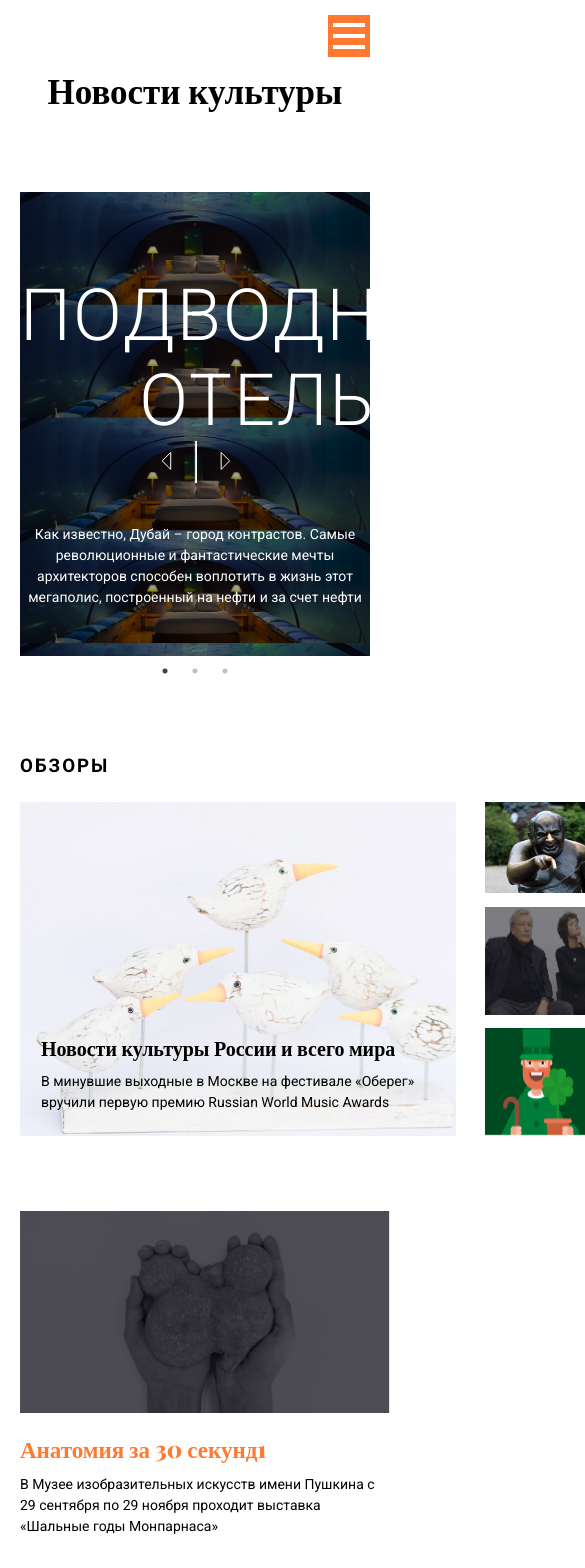
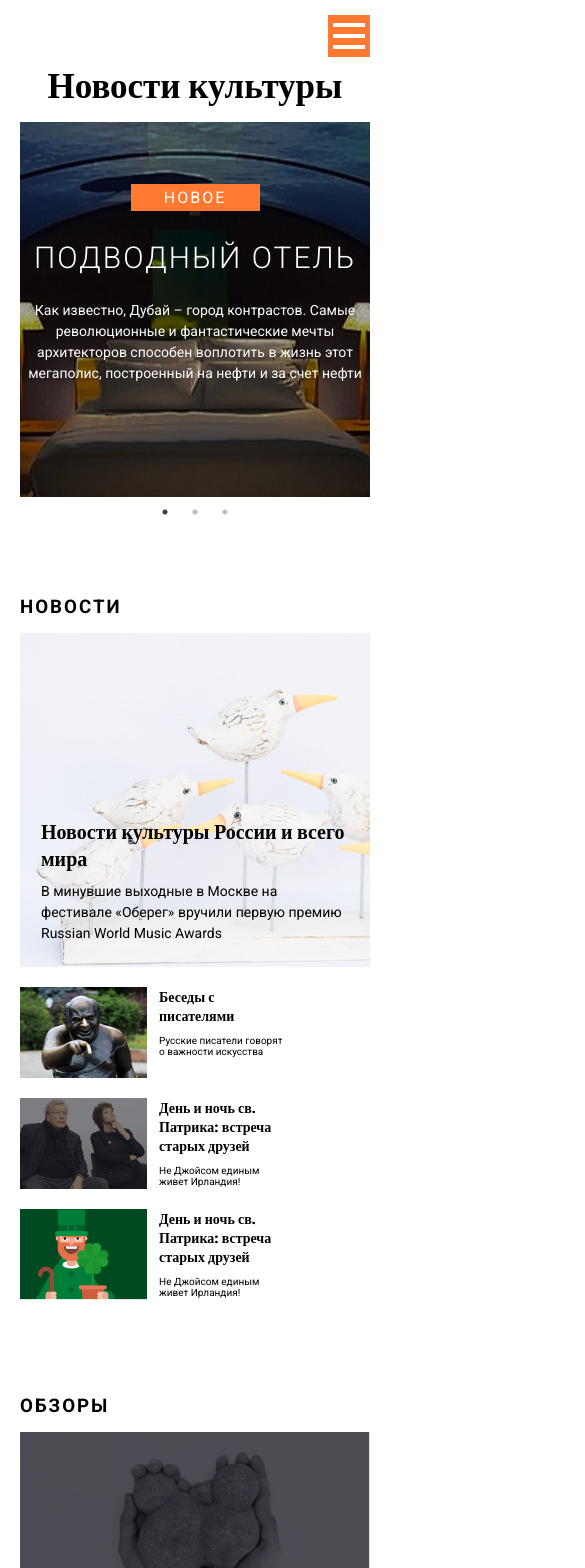
Before and after one commit to Zavrazhneva/veles, a React (Create React App) app: page / in a window 390 px wide. Shown: the top 1568 px of the page, 585 px wide, since content can reach past the window. Built offline with nearby package versions, Linux system fonts and the light colour scheme.

Commit message:
refactor mobile style

```diff
--- a/src/app/App.jsx
+++ b/src/app/App.jsx
@@ -23,8 +23,9 @@ export function App() {
     );
 }
 
-//onClick на закрывание меню мобильного
+//отрисовать х на мобильном меню
 //отображение меню мобильного на ширине от 320
 //адаптивность
 //придумать блоки для innerPage
-//поправить блок верхней часть от innerPage , при работе с хедером скачет высота
+//точки верхнего слайдера занести на слайдер в мобильной версии
+//отображение нижнего слайдера по 3-1 на мобильном разрешении
--- a/src/bottomEvent/Bottomevent.module.css
+++ b/src/bottomEvent/Bottomevent.module.css
@@ -25,3 +25,8 @@
 .titleFamily {
     font-family: 'Roboto', sans-serif;
 }
+@media (max-width: 1180px) {
+    .event {
+        margin-bottom: 50px;
+    }
+}
--- a/src/content/Content.jsx
+++ b/src/content/Content.jsx
@@ -37,10 +37,11 @@ export class Content extends React.Component {
                 <h2 className={S.title}>Новости культуры</h2>
                 <Header />
                 <SliderOffer />
-                <h3 className={S.titleBlocks}>Обзоры</h3>
                 <div className={S.content}>
                     <div className={S.contentLeft}>
+                        <h3 className={S.titleBlocks}>Новости</h3>
                         <NewsContent />
+                        <h3 className={S.titleBlocks}>Обзоры</h3>
                         <Overviews overviews={this.state.data} />
                         <Pagination
                             pagesCount={20}
--- a/src/content/Content.module.css
+++ b/src/content/Content.module.css
@@ -5,7 +5,7 @@
     margin-bottom: 15px;
 }
 .contentWrapper {
-    margin: 66px 0;
+    margin: 60px 0;
 }
 .content {
     display: flex;
@@ -21,7 +21,7 @@
 }
 
 .contentLeft {
-    max-width: 770px;
+    width: 770px;
     display: flex;
     flex-direction: column;
     justify-content: space-between;
@@ -31,3 +31,20 @@
     flex-direction: column;
     justify-content: space-between;
 }
+@media (max-width: 1180px) {
+    .content {
+        flex-direction: column;
+    }
+    .contentLeft {
+        margin: auto;
+    }
+    .contentRight {
+        margin: auto;
+    }
+}
+@media (max-width: 768px) {
+    .contentLeft {
+        width: 100%;
+    }
+
+}
--- a/src/event/Event.module.css
+++ b/src/event/Event.module.css
@@ -36,3 +36,8 @@
     align-items: center;
     text-transform: uppercase;
 }
+@media (max-width: 1180px) {
+    .event {
+        margin-bottom: 50px;
+    }
+}
--- a/src/header/Header.module.css
+++ b/src/header/Header.module.css
@@ -21,6 +21,7 @@
     flex-flow: column nowrap;
     background-color: #ff7931;
     padding: 5px;
+    z-index: 100;
 }
 .div {
     width: 2rem;
@@ -39,9 +40,7 @@
 @media (max-width: 768px) {
     .burger {
         display: flex;
-
     }
-
     .list {
         display: none;
         flex-direction: column;
@@ -59,6 +58,9 @@
         background-repeat: no-repeat;
         background-position: right;
     }
+    .header {
+        margin: 0;
+    }
 }
 
 .listActive {
--- a/src/news/News.jsx
+++ b/src/news/News.jsx
@@ -44,7 +44,6 @@ export class NewsContent extends React.Component {
     render() {
         return (
             <div>
-                <News />
                 <TopNews />
             </div>
         );
--- a/src/news/News.module.css
+++ b/src/news/News.module.css
@@ -18,7 +18,7 @@
     margin-right: 12px;
 }
 .title {
-    font-family: Playfair Display;
+    font-family: 'Playfair Display', serif;
     font-style: normal;
     font-weight: 900;
     font-size: 14px;
@@ -46,7 +46,6 @@
 }
 .topDescript {
     font-family: 'Roboto';
-
     font-size: 14px;
     line-height: 150%;
 }
@@ -55,3 +54,21 @@
     font-size: 14px;
     line-height: 19px;
 }
+.infoBlock {
+    display: flex;
+}
+@media (max-width: 768px) {
+    .newsBlock {
+        display: flex;
+        flex-direction: column;
+    }
+    .topNews {
+        margin-right: 0;
+        margin-bottom: 20px;
+        width: 100%;
+        max-width: 470px;
+    }
+    .news {
+        margin-bottom: 20px;
+    }
+}
--- a/src/overviews/Overviews.module.css
+++ b/src/overviews/Overviews.module.css
@@ -1,7 +1,7 @@
 .overview {
     display: flex;
     flex-direction: column;
-    max-width: 370px;
+    width: 370px;
     margin-bottom: 38px;
 }
 .images {
@@ -28,3 +28,13 @@
     justify-content: space-between;
     margin-bottom: 10px;
 }
+
+@media (max-width: 410px) {
+    .overview {
+        width: 100%;
+
+    }
+    .images {
+        width: 100%;
+    }
+}
--- a/src/slider/Slider.jsx
+++ b/src/slider/Slider.jsx
@@ -3,6 +3,7 @@ import Slider from 'react-slick';
 import S from './Slider.module.css';
 import cx from 'classnames';
 import classNames from 'classnames';
+import { Button } from '../Button/button';
 
 export class SliderOffer extends React.Component {
     constructor(props) {
@@ -32,23 +33,30 @@ export class SliderOffer extends React.Component {
         };
         return (
             <div className={S.slider}>
-                <h2> Single Item</h2>
                 <div className={S.arrowsBlock}>
-                    <div className={S.arrowWrapper}>
+                    <div
+                        className={classNames(
+                            S.sliderArrow,
+                            S.lineWrapper,
+                            S.arrowWrapper
+                        )}
+                        onClick={this.onPrevPress}
+                    >
                         <div className={S.lineWrapper}>
                             <span>Предыдущая</span>
                             <span className={S.line}></span>
                         </div>
-                        <div
-                            onClick={this.onPrevPress}
-                            className={classNames(S.sliderArrow, S.sliderPrev)}
-                        />
+                        <div className={S.sliderPrev} />
                     </div>
-                    <div className={S.arrowWrapper}>
-                        <div
-                            onClick={this.onNextPress}
-                            className={classNames(S.sliderArrow, S.sliderNext)}
-                        />
+                    <div
+                        className={classNames(
+                            S.sliderArrow,
+                            S.lineWrapper,
+                            S.arrowWrapper
+                        )}
+                        onClick={this.onNextPress}
+                    >
+                        <div className={S.sliderNext} />
                         <div className={S.lineWrapper}>
                             <span className={S.line}></span>
                             <span>Следущая</span>
@@ -57,6 +65,9 @@ export class SliderOffer extends React.Component {
                 </div>
                 <Slider {...settings} ref={this.sliderRef}>
                     <div className={cx(S.slide, S.slide1)}>
+                        <a href="#" className={S.link}>
+                            Новое
+                        </a>
                         <h2 className={S.title}>Подводный отель</h2>
 
                         <p className={S.description}>
@@ -67,7 +78,11 @@ export class SliderOffer extends React.Component {
                         </p>
                     </div>
                     <div className={cx(S.slide, S.slide1)}>
-                        <h2 className={S.title}>Test</h2>
+                        <a href="#" className={S.link}>
+                            Новое
+                        </a>
+                        <h2 className={S.title}>Подводный отель</h2>
+
                         <p className={S.description}>
                             Как известно, Дубай – город контрастов. Самые
                             революционные и фантастические мечты архитекторов
@@ -76,7 +91,11 @@ export class SliderOffer extends React.Component {
                         </p>
                     </div>
                     <div className={cx(S.slide, S.slide1)}>
+                        <a href="#" className={S.link}>
+                            Новое
+                        </a>
                         <h2 className={S.title}>Подводный отель</h2>
+
                         <p className={S.description}>
                             Как известно, Дубай – город контрастов. Самые
                             революционные и фантастические мечты архитекторов
--- a/src/slider/Slider.module.css
+++ b/src/slider/Slider.module.css
@@ -15,6 +15,7 @@
     letter-spacing: 2px;
     text-transform: uppercase;
     color: #FFFFFF;
+    margin-bottom: 139px;
 }
 
 .description {
@@ -22,15 +23,16 @@
     line-height: 150%;
     color: #FFFFFF;
     max-width: 456px;
-    margin: 0 auto 48px auto;
+    margin: 0 auto;
 }
 
 .slide {
-    height: 464px;
+    padding: 62px 0 48px 0;
     display: flex !important;
     justify-content: space-between;
     flex-direction: column;
-    background-size: 100%;
+    background-position: center;
+    background-repeat: no-repeat;
 }
 
 .slide1 {
@@ -38,8 +40,8 @@
 }
 
 .sliderArrow {
-    width: 34px;
-    height: 42px;
+    cursor: pointer;
+    width: 100%;
 }
 
 .arrowsBlock {
@@ -56,21 +58,23 @@
 
 .sliderPrev {
     background-image: url('../images/slideroffer-arrow-left.svg');
+    width: 34px;
+    height: 42px;
 }
 
 .sliderNext {
     background-image: url('../images/slideroffer-arrow-right.svg');
+    width: 34px;
+    height: 42px;
 }
 
 .arrowWrapper {
     display: flex;
     justify-content: space-between;
-    width: 50%;
     align-items: baseline;
 }
 
 .lineWrapper {
-    width: 153px;
     display: flex;
     align-items: center;
 }
@@ -87,3 +91,38 @@ span {
     font-size: 13px;
     line-height: 15px;
 }
+.link {
+    padding: 4px 15px;
+    text-transform: uppercase;
+    color: #FFFFFF;
+    font-size: 16px;
+    line-height: 19px;
+    text-align: center;
+    letter-spacing: 2px;
+    background-color: #FF7931;
+    display: inline-block;
+    width: 99px;
+    margin: 0 auto;
+    margin-bottom: 44px;
+}
+
+@media (max-width: 768px) {
+    .link {
+        margin-bottom: 24px;
+    }
+    .arrowsBlock {
+        display: none;
+    }
+    .title {
+        font-size: 30px;
+        line-height: 150%;
+        letter-spacing: 2px;
+        margin-bottom: 20px;
+    }
+    .description {
+        margin-bottom: 65px;
+    }
+    .slick-dots {
+        bottom: 15px !important;
+    }
+}
```
Also changed, not shown: src/images/icon-close.svg (added).
